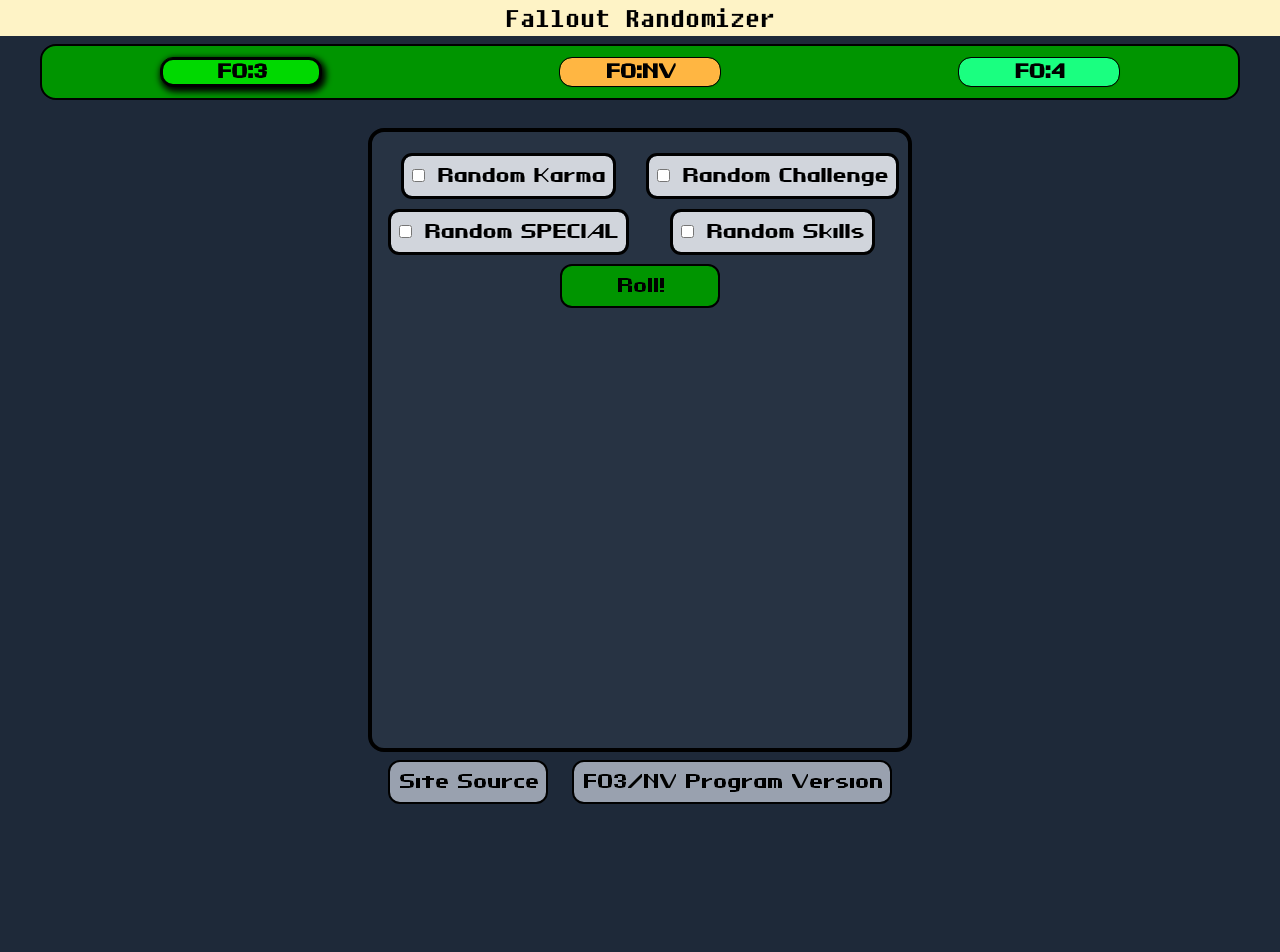
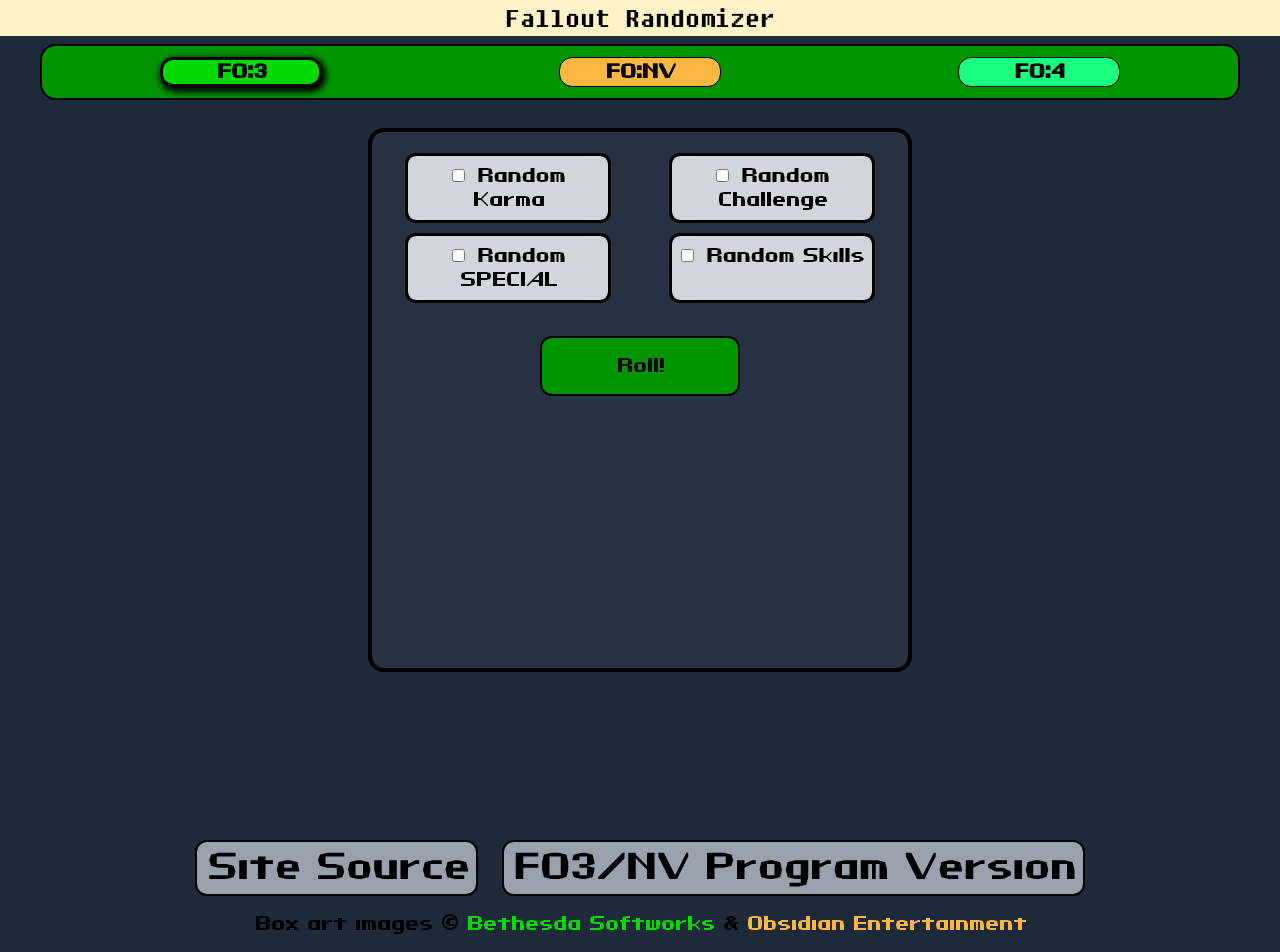
Before and after one commit to Aethdae/fallout-rand-site, a React (Vite) app: page / in a window 1280 px wide. Shown: the top 952 px of the page. Built offline with nearby package versions, Linux system fonts and the light colour scheme; no server answers.

Commit message:
modify styles for different screen sizes/states

```diff
--- a/src/Footer.tsx
+++ b/src/Footer.tsx
@@ -8,9 +8,9 @@
   return (
     <>
       {/* todo */}
-      <footer className="pb-[40vh] flex justify-center">
+      <footer className="py-10 flex flex-col justify-center md:py-20 lg:py-40">
         <nav className="flex justify-center h-full">
-          <div className="flex gap-2 mx-2 md:gap-6 md:mx-6 h-full items-bottom">
+          <div className="flex text-sm lg:text-3xl gap-2 mx-2 md:gap-6 md:mx-6 h-full items-bottom">
             <a
               href="https://github.com/Aethdae/fallout-rand-site"
               target="_blank"
@@ -27,6 +27,16 @@
             </a>
           </div>
         </nav>
+        <p>
+          Box art images &copy;{" "}
+          <a className="text-three-500" href="https://bethesda.net">
+            Bethesda Softworks
+          </a>{" "}
+          &{" "}
+          <a className="text-vegas-500" href="https://www.obsidian.net/">
+            Obsidian Entertainment
+          </a>
+        </p>
       </footer>
     </>
   );
--- a/src/Game.tsx
+++ b/src/Game.tsx
@@ -31,6 +31,7 @@
     }
     if (targ.challengeCheck.checked) {
       console.log("Challenges!");
+      console.log(targ.challengeNumberSelect.value);
     }
     if (targ.specialCheck.checked) {
       console.log("SPECIAL!");
@@ -38,7 +39,6 @@
     if (targ.skillsCheck.checked) {
       console.log("Skills!");
     }
-    console.log(targ.challengeNumberSelect.value);
   }
 
   function ClassForm() {
@@ -64,7 +64,7 @@
               stateHandler={[isDropdownShown, setDropdown]}
             />
             {isDropdownShown ? (
-              <div className="flex justify-center">
+              <div className="flex justify-center w-full">
                 <label className="p-2 outline-3 bg-gray-200 rounded-lg">
                   <select
                     className="mr-1.5 bg-gray-950 text-white p-.5 rounded-sm"
@@ -75,7 +75,7 @@
                     <option value="2">2</option>
                     <option value="3">3</option>
                   </select>
-                  {"Challenges"}
+                  {"Challenge(s)"}
                 </label>
               </div>
             ) : (
@@ -97,7 +97,7 @@
       <>
         <button
           //@ts-ignore
-          className={`border-2 ${bgColorStates[gameState[0]]} rounded-xl w-full p-2 md:w-40 cursor-pointer`}
+          className={`border-2 ${bgColorStates[gameState[0]]} rounded-xl w-full max-w-80 my-4 p-2 md:my-6 md:w-50 md:p-4 cursor-pointer`}
         >
           Roll!
         </button>
@@ -110,31 +110,7 @@
     const [checked, setCheck] = useState(false);
     const color = checked ? "bg-green-300" : "bg-gray-300";
     const bgColor = checked ? "hover:bg-green-200" : "hover:bg-gray-200";
-    const labelClasses = `p-2 outline-3 ${color} accent-black rounded-lg ${bgColor} cursor-pointer`;
-
-    // if (isChecked) {
-    //   return (
-    //     <>
-    //       <div className="flex justify-center">
-    //         <label className={labelClasses}>
-    //           <input
-    //             className="mr-3"
-    //             type="checkbox"
-    //             name={buttonType}
-    //             id={buttonType}
-    //             checked={isChecked}
-    //             onClick={() => {
-    //               setCheck(!checked);
-    //               isChecked = true;
-    //             }}
-    //           />
-    //           {"Random " + buttonName}
-    //         </label>
-    //       </div>
-    //     </>
-    //   );
-    // }
-    // else
+    const labelClasses = `p-2 w-[90%] outline-3 ${color} accent-black rounded-lg ${bgColor} cursor-pointer md:w-50 max-w-80`;
 
     return (
       <>
@@ -161,14 +137,14 @@
     const [checked, setCheck] = useState(false);
     const color = checked ? "bg-green-300" : "bg-gray-300";
     const bgColor = checked ? "hover:bg-green-200" : "hover:bg-gray-200";
-    const labelClasses = `p-2 outline-3 ${color} accent-black rounded-lg ${bgColor} cursor-pointer`;
+    const labelClasses = `p-2 w-[90%] outline-3 ${color} accent-black rounded-lg ${bgColor} cursor-pointer md:w-50 max-w-80`;
 
     return (
       <>
         <div className="flex justify-center">
           <label className={labelClasses}>
             <input
-              className="mr-3"
+              className="mr-3 text-small"
               type="checkbox"
               name={buttonType}
               id={buttonType}
@@ -187,7 +163,7 @@
   switch (gameState[0]) {
     case states[0]:
       return (
-        <main className="h-[80vh] mt-3 l:h-[60vh]">
+        <main className="h-[70vh] mt-3 l:h-[60vh]">
           <FO3 children={<ClassForm />} />
         </main>
       );
```
